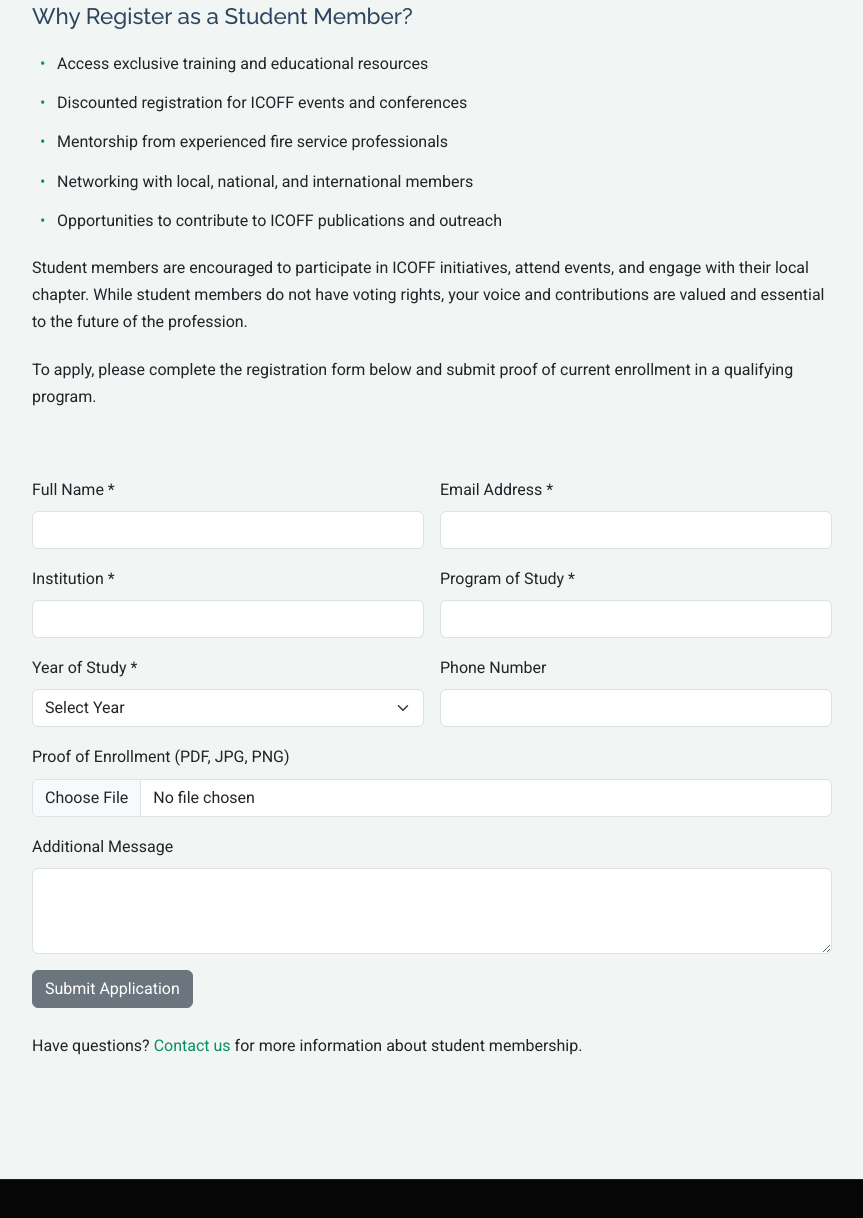
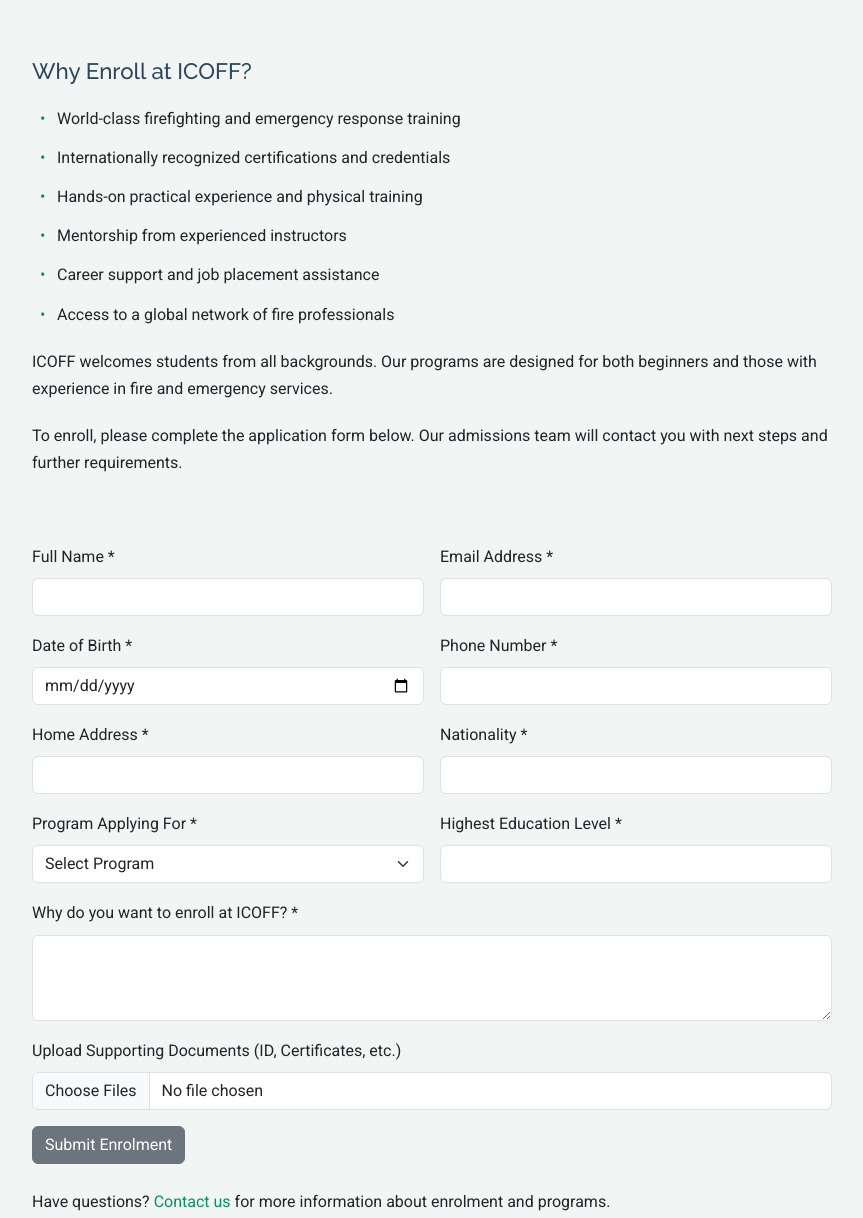
Before and after one commit to nia-cloud-official/fire-official, a plain HTML site: page membership-student.html in a window 1280 px wide. Shown: the part 726-1944 px from the top of the page, without its empty margins (208-1071 px from the left). Drawn offline with Linux system fonts and the light colour scheme; a script that the page names is missing.

Commit message:
modified:   membership-student.html

```diff
--- a/membership-student.html
+++ b/membership-student.html
@@ -4,9 +4,9 @@
 <head>
   <meta charset="utf-8">
   <meta content="width=device-width, initial-scale=1.0" name="viewport">
-  <title>Student Registration - ICOFF</title>
-  <meta name="description" content="Apply for Student Membership at the International Council of Fire Fighters (ICOFF). Join our global community and start your journey in fire and emergency services.">
-  <meta name="keywords" content="ICOFF, student registration, fire fighter, emergency services, membership">
+  <title>Student Enrolment - ICOFF</title>
+  <meta name="description" content="Enroll as a student at the International Council of Fire Fighters (ICOFF). Start your journey in fire and emergency services with world-class training and support.">
+  <meta name="keywords" content="ICOFF, student enrolment, fire fighter school, emergency services, training, application">
 
   <!-- Favicons -->
   <link href="assets/img/favicon.png" rel="icon">
@@ -46,7 +46,7 @@
           <li><a href="certifications.html">Certifications</a></li>
           <li class="dropdown"><a href="#"><span>Memberships</span> <i class="bi bi-chevron-down toggle-dropdown"></i></a>
             <ul>
-              <li><a href="membership-student.html" class="active">Student Membership</a></li>
+              <li><a href="membership-student.html" class="active">Student Enrolment</a></li>
               <li><a href="membership-chapter.html">Chapter Membership</a></li>
             </ul>
           </li>
@@ -69,22 +69,22 @@
     <!-- Page Title -->
     <div class="page-title dark-background" style="background-image: url(assets/img/bg.jpg);">
       <div class="container position-relative">
-        <h1>Student Registration</h1>
-        <p>Apply for Student Membership and join the next generation of fire and emergency service professionals with ICOFF.</p>
+        <h1>Student Enrolment</h1>
+        <p>Begin your journey as a professional firefighter or emergency responder. Enroll at ICOFF and access world-class training, mentorship, and career opportunities.</p>
       </div>
     </div><!-- End Page Title -->
 
-    <!-- Student Registration Section -->
-    <section id="student-registration" class="privacy section">
+    <!-- Student Enrolment Section -->
+    <section id="student-enrolment" class="privacy section">
 
       <div class="container" data-aos="fade-up">
         <!-- Header -->
         <div class="privacy-header" data-aos="fade-up">
           <div class="header-content">
-            <div class="last-updated">Effective Date: 01/2025</div>
-            <h1>Student Membership Application</h1>
+            <div class="last-updated">Enrolment Open: 2025</div>
+            <h1>ICOFF Student Enrolment Form</h1>
             <p class="intro-text">
-              Become part of the International Council of Fire Fighters (ICOFF) student community. Student Membership is open to individuals currently enrolled in fire science, emergency services, or related public safety programs at accredited institutions.
+              The International Council of Fire Fighters (ICOFF) is a leading fire and emergency services school. Our student enrolment is open to anyone passionate about fire safety, rescue, and emergency response. Whether you are starting your career or seeking to advance your skills, ICOFF provides internationally recognized training and support.
             </p>
           </div>
         </div>
@@ -92,24 +92,25 @@
         <!-- Main Content -->
         <div class="privacy-content" data-aos="fade-up">
           <div class="content-section">
-            <h3>Why Register as a Student Member?</h3>
+            <h3>Why Enroll at ICOFF?</h3>
             <ul>
-              <li>Access exclusive training and educational resources</li>
-              <li>Discounted registration for ICOFF events and conferences</li>
-              <li>Mentorship from experienced fire service professionals</li>
-              <li>Networking with local, national, and international members</li>
-              <li>Opportunities to contribute to ICOFF publications and outreach</li>
+              <li>World-class firefighting and emergency response training</li>
+              <li>Internationally recognized certifications and credentials</li>
+              <li>Hands-on practical experience and physical training</li>
+              <li>Mentorship from experienced instructors</li>
+              <li>Career support and job placement assistance</li>
+              <li>Access to a global network of fire professionals</li>
             </ul>
             <p>
-              Student members are encouraged to participate in ICOFF initiatives, attend events, and engage with their local chapter. While student members do not have voting rights, your voice and contributions are valued and essential to the future of the profession.
+              ICOFF welcomes students from all backgrounds. Our programs are designed for both beginners and those with experience in fire and emergency services.
             </p>
             <p>
-              To apply, please complete the registration form below and submit proof of current enrollment in a qualifying program.
+              To enroll, please complete the application form below. Our admissions team will contact you with next steps and further requirements.
             </p>
           </div>
 
-          <!-- Registration Form -->
-          <form class="row g-3 mt-4" action="#" method="post">
+          <!-- Enrolment Form -->
+          <form class="row g-3 mt-4" action="#" method="post" enctype="multipart/form-data">
             <div class="col-md-6">
               <label for="fullName" class="form-label">Full Name *</label>
               <input type="text" class="form-control" id="fullName" name="fullName" required>
@@ -119,48 +120,56 @@
               <input type="email" class="form-control" id="email" name="email" required>
             </div>
             <div class="col-md-6">
-              <label for="institution" class="form-label">Institution *</label>
-              <input type="text" class="form-control" id="institution" name="institution" required>
+              <label for="dob" class="form-label">Date of Birth *</label>
+              <input type="date" class="form-control" id="dob" name="dob" required>
             </div>
             <div class="col-md-6">
-              <label for="program" class="form-label">Program of Study *</label>
-              <input type="text" class="form-control" id="program" name="program" required>
+              <label for="phone" class="form-label">Phone Number *</label>
+              <input type="tel" class="form-control" id="phone" name="phone" required>
             </div>
             <div class="col-md-6">
-              <label for="year" class="form-label">Year of Study *</label>
-              <select class="form-select" id="year" name="year" required>
-                <option value="">Select Year</option>
-                <option>1st Year</option>
-                <option>2nd Year</option>
-                <option>3rd Year</option>
-                <option>4th Year</option>
+              <label for="address" class="form-label">Home Address *</label>
+              <input type="text" class="form-control" id="address" name="address" required>
+            </div>
+            <div class="col-md-6">
+              <label for="nationality" class="form-label">Nationality *</label>
+              <input type="text" class="form-control" id="nationality" name="nationality" required>
+            </div>
+            <div class="col-md-6">
+              <label for="program" class="form-label">Program Applying For *</label>
+              <select class="form-select" id="program" name="program" required>
+                <option value="">Select Program</option>
+                <option>Certificate in Basic Firefighting and Rescue</option>
+                <option>Certificate in Fire Safety and Prevention</option>
+                <option>Certificate in Emergency Scene Management</option>
+                <option>Certificate in First Aid and Trauma Support</option>
                 <option>Other</option>
               </select>
             </div>
             <div class="col-md-6">
-              <label for="phone" class="form-label">Phone Number</label>
-              <input type="tel" class="form-control" id="phone" name="phone">
+              <label for="education" class="form-label">Highest Education Level *</label>
+              <input type="text" class="form-control" id="education" name="education" required>
             </div>
             <div class="col-12">
-              <label for="proof" class="form-label">Proof of Enrollment (PDF, JPG, PNG)</label>
-              <input class="form-control" type="file" id="proof" name="proof" accept=".pdf,.jpg,.jpeg,.png">
+              <label for="motivation" class="form-label">Why do you want to enroll at ICOFF? *</label>
+              <textarea class="form-control" id="motivation" name="motivation" rows="3" required></textarea>
             </div>
             <div class="col-12">
-              <label for="message" class="form-label">Additional Message</label>
-              <textarea class="form-control" id="message" name="message" rows="3"></textarea>
+              <label for="documents" class="form-label">Upload Supporting Documents (ID, Certificates, etc.)</label>
+              <input class="form-control" type="file" id="documents" name="documents" accept=".pdf,.jpg,.jpeg,.png" multiple>
             </div>
             <div class="col-12">
-              <button type="submit" class="btn btn-secondary">Submit Application</button>
+              <button type="submit" class="btn btn-secondary">Submit Enrolment</button>
             </div>
           </form>
 
           <p class="mt-4">
-            Have questions? <a href="contact.html">Contact us</a> for more information about student membership.
+            Have questions? <a href="contact.html">Contact us</a> for more information about enrolment and programs.
           </p>
         </div>
       </div>
 
-    </section><!-- /Student Registration Section -->
+    </section><!-- /Student Enrolment Section -->
 
   </main>
   <footer id="footer" class="footer position-relative dark-background">
@@ -200,7 +209,7 @@
         <div class="col-lg-2 col-md-3 footer-links">
           <h4>Our Services</h4>
           <ul>
-            <li><a href="#">Student Membership</a></li>
+            <li><a href="#">Student Enrolment</a></li>
             <li><a href="#">Chapter Membership</a></li>
             <li><a href="#">Certifications</a></li>
           </ul>
```
